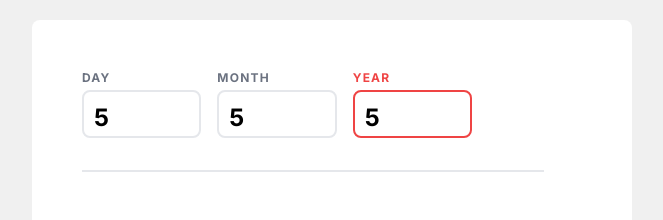
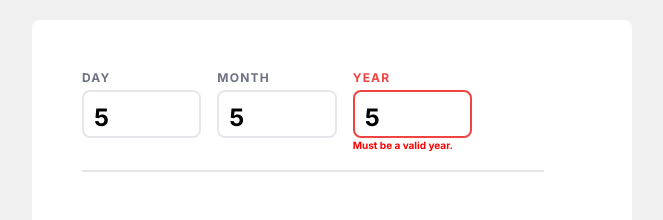
Before and after one commit to IsaacATetteh/Age-Calculator, a Next.js app: page / in a window 1280 px wide. Both pictures are taken after typing "5", "5", "5" into the empty fields and a click on the button "Calculate Age". Shown: the part 130-350 px from the top of the page, without its empty margins (308-971 px from the left). Built offline with nearby package versions, Linux system fonts and the light colour scheme.

Commit message:
Error messages

```diff
--- a/app/page.jsx
+++ b/app/page.jsx
@@ -113,6 +113,11 @@ export default function Home() {
               id="dayInput"
               placeholder="DD"
             />
+            {dayError && (
+              <p style={{ fontSize: "10px", color: "#FF0000" }}>
+                Must be a valid day.
+              </p>
+            )}
           </div>
           <div>
             <label className="block" htmlFor="monthInput">
@@ -132,6 +137,11 @@ export default function Home() {
               id="monthInput"
               placeholder="MM"
             />
+            {monthError && (
+              <p style={{ fontSize: "10px", color: "#FF0000" }}>
+                Must be a valid month.
+              </p>
+            )}
           </div>
           <div>
             <label className="block" htmlFor="yearInput">
@@ -151,6 +161,11 @@ export default function Home() {
               id="yearInput"
               placeholder="YYYY"
             />
+            {yearError && (
+              <p style={{ fontSize: "10px", color: "#FF0000" }}>
+                Must be a valid year.
+              </p>
+            )}
           </div>
         </div>
         <div className="border-grey border-b-2 w-[77%] ml-[50px]"></div>
```
